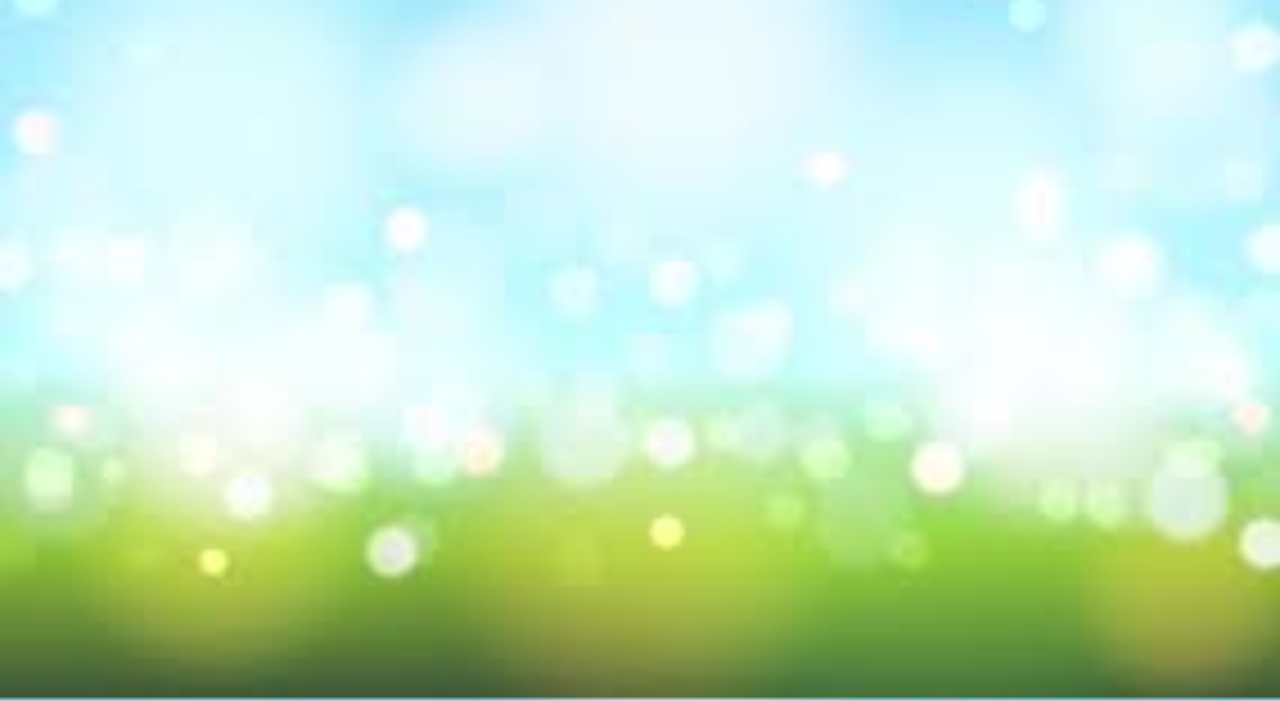
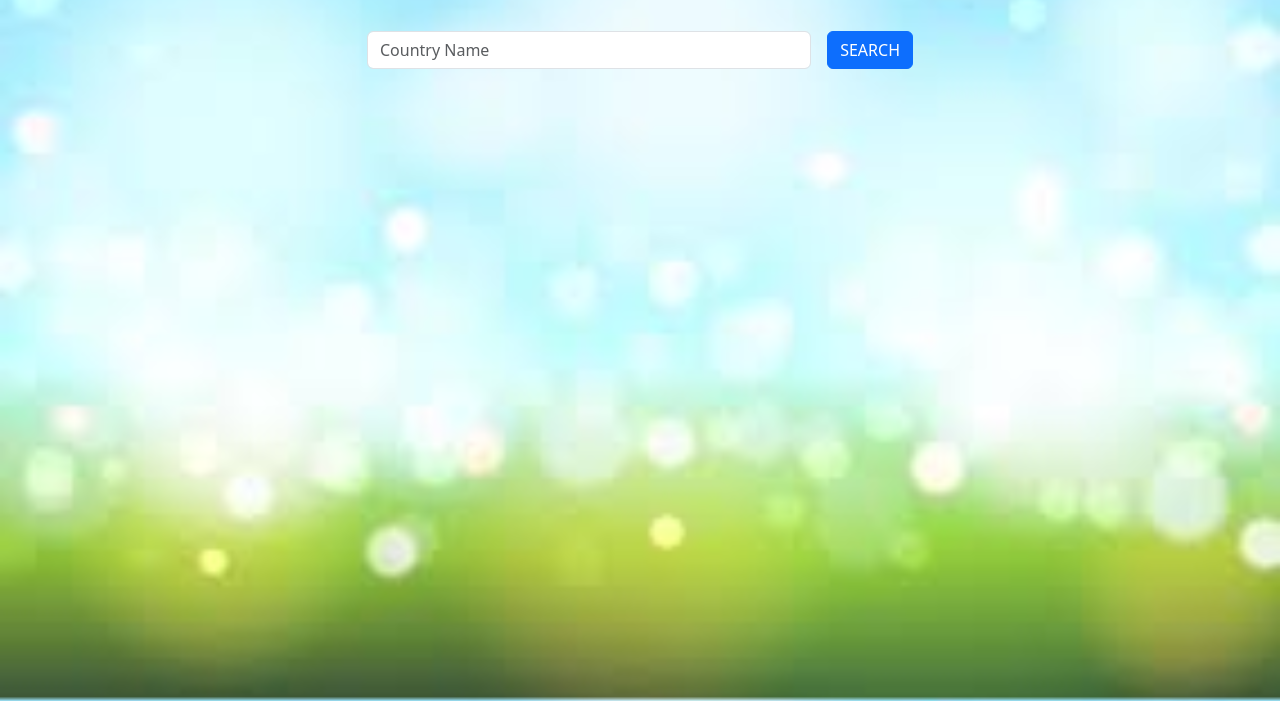
Before and after one commit to abiyababy8/api-pgms, a plain HTML site: page country_details/index.html in a window 1280 px wide. Shown: the part 99-800 px from the top of the page. Drawn offline with nearby package versions, Linux system fonts and the light colour scheme.

Commit message:
added some code

```diff
--- a/country_details/index.html
+++ b/country_details/index.html
@@ -1,27 +1,80 @@
 <!DOCTYPE html>
 <html lang="en">
+
 <head>
     <meta charset="UTF-8">
     <meta name="viewport" content="width=device-width, initial-scale=1.0">
     <title>Country Details</title>
     <link rel="shortcut icon" href="./img.png" type="image/x-icon">
-    <link href="https://cdn.jsdelivr.net/npm/bootstrap@5.3.3/dist/css/bootstrap.min.css" rel="stylesheet" integrity="sha384-QWTKZyjpPEjISv5WaRU9OFeRpok6YctnYmDr5pNlyT2bRjXh0JMhjY6hW+ALEwIH" crossorigin="anonymous">
+    <link href="https://cdn.jsdelivr.net/npm/bootstrap@5.3.3/dist/css/bootstrap.min.css" rel="stylesheet"
+        integrity="sha384-QWTKZyjpPEjISv5WaRU9OFeRpok6YctnYmDr5pNlyT2bRjXh0JMhjY6hW+ALEwIH" crossorigin="anonymous">
     <style>
-        body{
+        body {
             background-image: url(./background.jpg);
             background-size: cover;
         }
     </style>
 </head>
+
 <body>
     <div class="container">
         <div class="row">
             <div class="col-md-3"></div>
             <div class="col-md-6">
                 <h3 class="text-primary text-center mt-5 mb-5">COUNTRY DETAILS</h3>
+                <div class="d-flex">
+                    <input type="text" placeholder="Country Name" class="form-control" id="country_name">
+                    <input type="button" value="SEARCH" class="btn btn-primary ms-3" onclick="searchDetails()">
+                </div>
+                <div id="country_card" class="d-flex justify-content-center align-items-center"></div>
             </div>
             <div class="col-md-3"></div>
         </div>
     </div>
+
+    <script>
+        const searchDetails = async () => {
+            if (country_name.value !== '') {
+                //get country details
+                var country = country_name.value
+                const response = await fetch(`https://restcountries.com/v3.1/name/${country}?fullText=true`)
+                response.json().then((data) => {
+                    console.log(data);
+                    var result = data[0];
+                    let cname = result.name.common;
+                    let ccapital = result.capital[0]
+                    let cflag = result.flags.png
+                    let clang=[];
+                    for(lang in result.languages){
+                       clang.push(result.languages[lang])
+                    }
+                    let ccurr=[]
+                    for(curr in result.currencies){
+                        ccurr.push(curr)
+                    }
+                    cmap=result.maps.googleMaps
+                    cregion=result.region
+                    //binding card
+                    country_card.innerHTML=`<div class="card mt-5 p-2" style="width: 18rem;">
+                    <img src="${cflag}" class="card-img-top" alt="...">
+                    <div class="card-body">
+
+                        <ul>
+                            <li><h5 class="card-title">${cname}</h5></li>
+                           <li>Capital: ${ccapital}</li>
+                           <li>Languages: ${clang}</li>
+                           <li>Currencies: ${ccurr}</li>
+                           <li>Region: ${cregion}</li>
+                           <li>Map: <a href="${cmap}" target='_blank'>Go To Map</a></li>
+                        </ul>
+                   </div>`
+                })
+            }
+            else {
+                alert("Please Enter a Country Name!")
+            }
+        }
+    </script>
 </body>
+
 </html>
```
